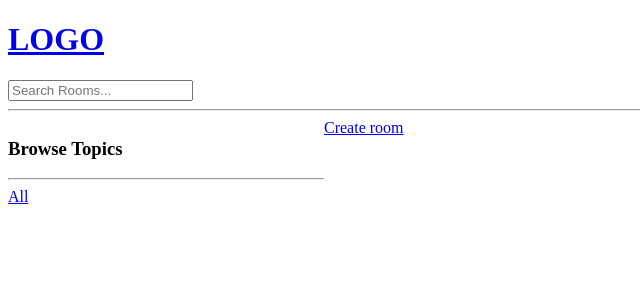
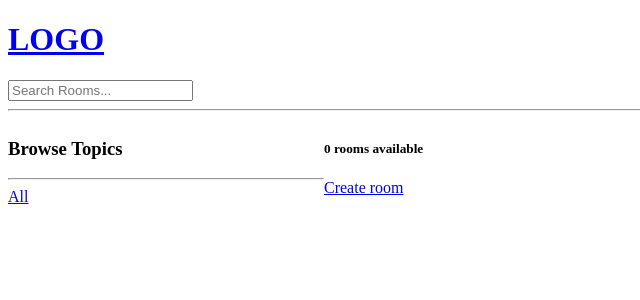
Before and after one commit to mezidia/mezidia_tracker, a Django app: page / in a window 1280 px wide. Shown: the top 300 px of the page, without its empty margins (0-640 px from the left). Run offline with Django 3.2, Linux system fonts and the light colour scheme; data that the repository does not hold is empty.

Commit message:
Show mount of rooms

```diff
--- a/base/templates/base/home.html
+++ b/base/templates/base/home.html
@@ -30,6 +30,7 @@
         </div>
 
         <div>
+            <h5>{{ room_count }} rooms available</h5>
             <a href="{% url 'create-room' %}">Create room</a>
 
             <div>
--- a/base/views.py
+++ b/base/views.py
@@ -19,7 +19,9 @@ def home(request):
         Q(description__icontains=q)
     )
     topics = Topic.objects.all()
-    return render(request, 'base/home.html', {'rooms': rooms, 'topics': topics})
+    room_count = rooms.count()
+    context = {'rooms': rooms, 'topics': topics, 'room_count': room_count}
+    return render(request, 'base/home.html', context)
 
 
 def room(request, pk):
```
